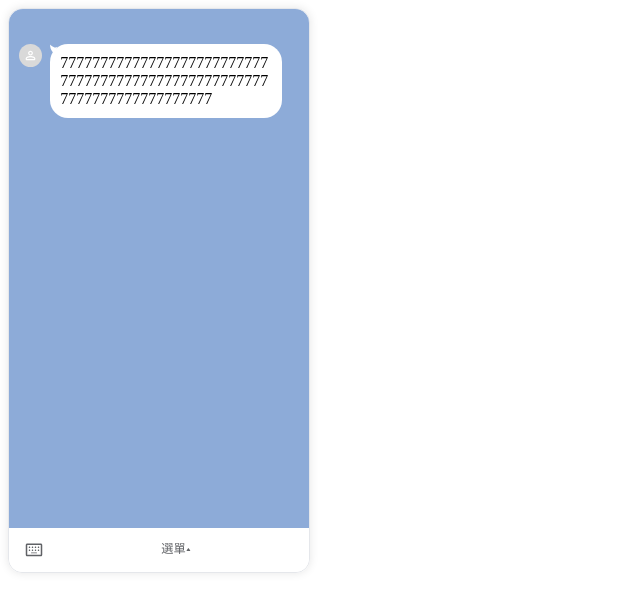
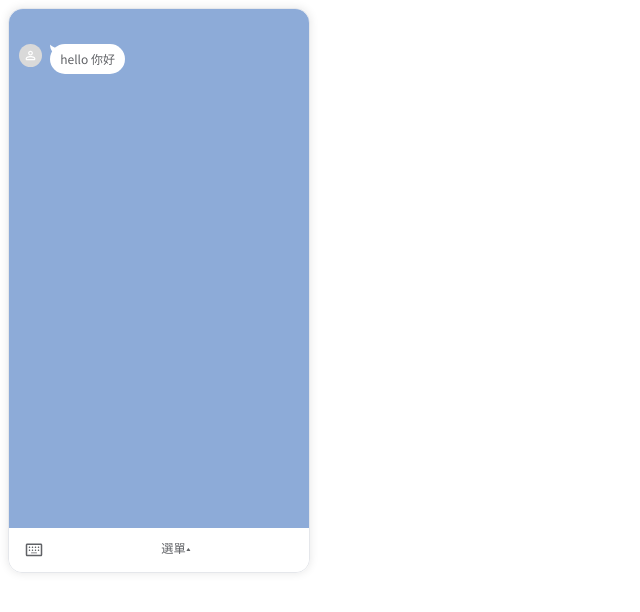
Before and after one commit to wang-C109156201/ocard-preview-test, a Vue app: page / in a window 1280 px wide. Shown: the top 612 px of the page, without its empty margins (0-640 px from the left). Built offline with nearby package versions, Linux system fonts and the light colour scheme.

Commit message:
data資料連接修復+新增字體+css修正

```diff
--- a/public/index.html
+++ b/public/index.html
@@ -6,6 +6,9 @@
     <meta name="viewport" content="width=device-width,initial-scale=1.0">
     <link rel="icon" href="<%= BASE_URL %>favicon.ico">
     <title><%= htmlWebpackPlugin.options.title %></title>
+    <style>
+      @import url('https://fonts.googleapis.com/css2?family=Noto+Sans+TC:wght@100..900&display=swap');
+      </style>
   </head>
   <body>
     <noscript>
--- a/src/App.vue
+++ b/src/App.vue
@@ -2,8 +2,7 @@
   <div id="app">
     <div v-if="platform === 'Line'" class="line-preview">
       <div class="background-color">
-        <Message v-if="type === 'message'" :propData='initData' />
-        <!-- 這裡接data的地方待修 -->
+        <Message v-if="type === 'message'" :lineMessage='initData' />
       </div>
       <BottomMenu></BottomMenu>
     </div>
--- a/src/components/Message.vue
+++ b/src/components/Message.vue
@@ -27,7 +27,7 @@ export default {
   props: {
     lineMessage: {
       type: String,
-      default: '77777777777777777777777777777777777777777777777777777777777777777777777'
+      default: '嗨～專屬優惠送給你！會員獨享到店到店滿 200 元就送 noii noii 貼紙！💛'
     }
   }
 }
@@ -48,9 +48,15 @@ export default {
   min-height: 30px;
   border-radius: 18px;
   margin-left: -8px;
-  max-width: 212px;
+  max-width: 210px;
   word-wrap: break-word;
-  padding: 10px;
+  padding: 0px 10px;
+  font-family: "Noto Sans TC", sans-serif;
+  font-weight: 400;
+  font-size: 12px;
+  line-height:16px;
+  color: #606266;
+  align-content: center;
 }
 .vector-size{
   width:8.27px;
```
